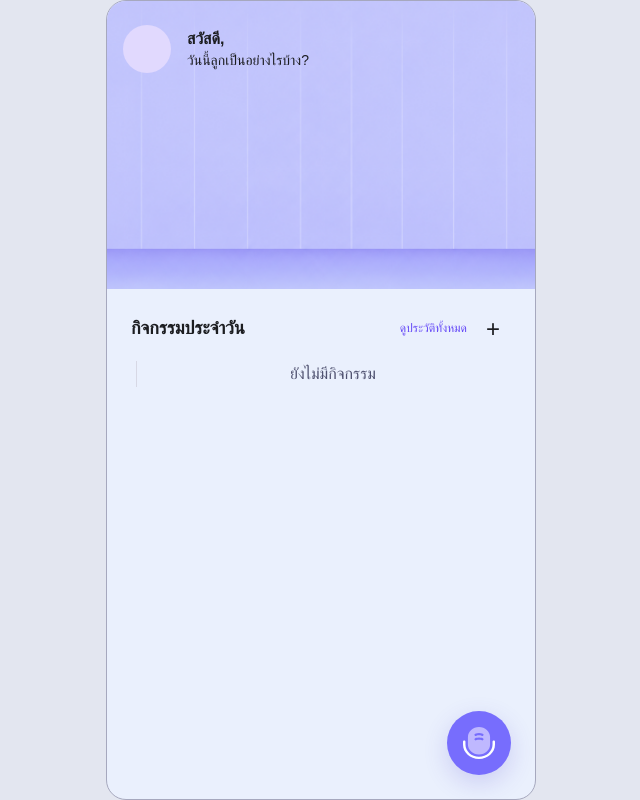
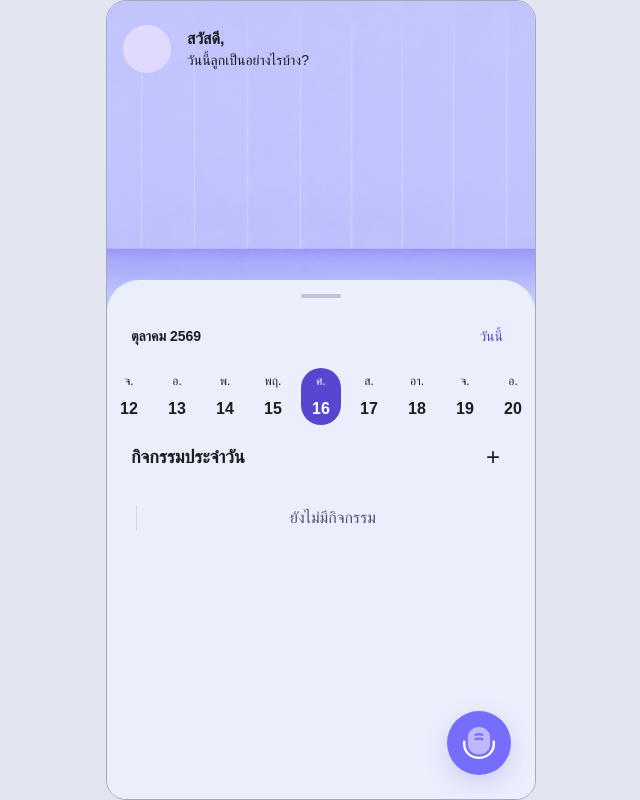
Before and after one commit to AYNO-I-KNOW/utopia-hackathon-2026, a Next.js app: page / in a window 1280 px wide. Shown: the whole page, without its empty margins (319-959 px from the left). Built offline with nearby package versions, Linux system fonts and the light colour scheme.

Commit message:
feat(home): add draggable activity sheet with horizontal date selection

```diff
--- a/src/content/development.ts
+++ b/src/content/development.ts
@@ -1,5 +1,8 @@
 /** Thai drafting copy for the development flow. */
 export const growthCopy = {
+  resizeSheet: "ขยายหรือย่อกิจกรรม",
+  today: "วันนี้",
+  chooseDate: "เลือกวันที่ดูกิจกรรม",
   noPeriodData: "ยังไม่มีข้อมูลในช่วงนี้",
   title: "พัฒนาการของลูก",
   add: "เพิ่มพัฒนาการ",
--- a/src/features/activities/activity-screen.tsx
+++ b/src/features/activities/activity-screen.tsx
@@ -1,7 +1,7 @@
 "use client";
 import { HomeHero } from "./home-hero";
 import { ActivityIcon } from "./activity-icon";
-import { growthCopy } from "@/content/development";
+import { ActivitySheet } from "./activity-sheet";
 import { copy } from "@/content";
 import { useEffect, useState } from "react";
 import Link from "next/link";
@@ -17,7 +17,6 @@ export function ActivityScreen() {
   const [date, setDate] = useState(""),
     [items, setItems] = useState<Activity[]>([]),
     [editing, setEditing] = useState(false),
-    [showHistory, setShowHistory] = useState(false),
     [error, setError] = useState("");
   useEffect(() => {
     setDate(dateKey());
@@ -53,66 +52,15 @@ export function ActivityScreen() {
         {error && <p role="alert">{error}</p>}
       </MobileShell>
     );
-  const selected = new Date((date || dateKey()) + "T12:00:00+07:00");
-  const start = new Date(selected);
-  start.setDate(start.getDate() - start.getDay());
   return (
     <MobileShell>
-      <section className="content timeline-content home-timeline">
+      <section className="home-dashboard home-timeline">
         <HomeHero />
-        <div className="activities-heading">
-          <h2>{growthCopy.daily}</h2>
-          <button
-            className="home-history-toggle"
-            aria-expanded={showHistory}
-            aria-controls="home-history"
-            onClick={() => setShowHistory(!showHistory)}
+        <ActivitySheet
+          date={date}
+          onDate={setDate}
+          onAdd={() => setEditing(true)}
         >
-            {growthCopy.history}
-          </button>
-          <button
-            aria-label={copy.addActivity}
-            onClick={() => setEditing(true)}
-          >
-            +
-          </button>
-        </div>
-        {showHistory && (
-          <div id="home-history" className="home-history">
-            <div className="calendar-top">
-              {" "}
-              <div className="week">
-                {Array.from({ length: 7 }, (_, i) => {
-                  const d = new Date(start);
-                  d.setDate(d.getDate() + i);
-                  const key = dateKey(d);
-                  return (
-                    <button
-                      key={key}
-                      className={key === date ? "primary" : ""}
-                      onClick={() => setDate(key)}
-                    >
-                      <small>
-                        {
-                          [
-                            copy.sun,
-                            copy.mon,
-                            copy.tue,
-                            copy.wed,
-                            copy.thu,
-                            copy.fri,
-                            copy.sat,
-                          ][d.getDay()]
-                        }
-                      </small>
-                      <b>{d.getDate()}</b>
-                    </button>
-                  );
-                })}
-              </div>
-            </div>
-          </div>
-        )}
           {error && <p role="alert">{error}</p>}
           <div className="activity-list">
             {items
@@ -137,6 +85,7 @@ export function ActivityScreen() {
               <p className="center">{copy.noActivities}</p>
             )}
           </div>
+        </ActivitySheet>
       </section>
       <Link
         href="/analysis"
--- /dev/null
+++ b/src/features/activities/activity-sheet.tsx
@@ -0,0 +1,162 @@
+"use client";
+
+import { useEffect, useRef, useState, type ReactNode } from "react";
+import { copy } from "@/content";
+import { growthCopy } from "@/content/development";
+import { dateKey } from "@/lib/date";
+import "./sheet.css";
+
+const snaps = [30, 65, 100] as const;
+
+export function ActivitySheet({
+  date,
+  onDate,
+  onAdd,
+  children,
+}: {
+  date: string;
+  onDate: (date: string) => void;
+  onAdd: () => void;
+  children: ReactNode;
+}) {
+  const [snap, setSnap] = useState<number>(65);
+  const [drag, setDrag] = useState(0);
+  const origin = useRef<number | null>(null);
+  const suppressClick = useRef(false);
+  const sheet = useRef<HTMLElement>(null);
+  const activeDay = useRef<HTMLButtonElement>(null);
+  const today = dateKey();
+  const selected = date || today;
+  const anchor = new Date(selected + "T12:00:00+07:00");
+  // Keep the rail stable while selecting nearby days so it does not jump.
+  const [railDate, setRailDate] = useState(selected);
+  const railAnchor = new Date(railDate + "T12:00:00+07:00");
+  useEffect(() => {
+    activeDay.current?.scrollIntoView({
+      block: "nearest",
+      inline: "center",
+      behavior: window.matchMedia("(prefers-reduced-motion: reduce)").matches
+        ? "instant"
+        : "smooth",
+    });
+  }, [selected, railDate]);
+  function finishDrag() {
+    if (origin.current === null) return;
+    const parentHeight = sheet.current?.parentElement?.clientHeight || 1;
+    suppressClick.current = Math.abs(drag) > 4;
+    const target = snap - (drag / parentHeight) * 100;
+    setSnap(
+      snaps.reduce<number>(
+        (best, point) =>
+          Math.abs(point - target) < Math.abs(best - target) ? point : best,
+        60,
+      ),
+    );
+    origin.current = null;
+    setDrag(0);
+  }
+  return (
+    <section
+      ref={sheet}
+      className="activity-sheet"
+      aria-label={growthCopy.daily}
+      data-dragging={origin.current !== null}
+      style={{ height: `calc(${snap}% - ${drag}px)` }}
+    >
+      <button
+        className="activity-sheet-handle"
+        aria-label={growthCopy.resizeSheet}
+        aria-expanded={snap === 100}
+        onClick={() => {
+          if (!suppressClick.current) setSnap(snap === 100 ? 65 : 100);
+          suppressClick.current = false;
+        }}
+        onKeyDown={(event) => {
+          if (event.key === "ArrowUp") {
+            event.preventDefault();
+            setSnap(snaps.find((point) => point > snap) ?? 100);
+          }
+          if (event.key === "ArrowDown") {
+            event.preventDefault();
+            setSnap([...snaps].reverse().find((point) => point < snap) ?? 30);
+          }
+        }}
+        onPointerDown={(event) => {
+          origin.current = event.clientY;
+          event.currentTarget.setPointerCapture(event.pointerId);
+        }}
+        onPointerMove={(event) => {
+          if (origin.current !== null) {
+            const delta = event.clientY - origin.current;
+            setDrag(delta);
+          }
+        }}
+        onPointerUp={finishDrag}
+        onPointerCancel={() => {
+          origin.current = null;
+          setDrag(0);
+        }}
+      >
+        <span />
+      </button>
+      <div className="activity-sheet-date-heading">
+        <label className="activity-sheet-calendar">
+          <span>
+            {anchor.toLocaleDateString("th-TH", {
+              month: "long",
+              year: "numeric",
+            })}
+          </span>
+          <input
+            type="date"
+            aria-label={growthCopy.date}
+            value={selected}
+            onChange={(event) => {
+              if (event.target.value) {
+                onDate(event.target.value);
+                setRailDate(event.target.value);
+              }
+            }}
+          />
+        </label>
+        <button
+          className="activity-sheet-today"
+          onClick={() => {
+            onDate(today);
+            setRailDate(today);
+          }}
+        >
+          {growthCopy.today}
+        </button>
+      </div>
+      <div className="activity-date-rail" aria-label={growthCopy.chooseDate}>
+        {Array.from({ length: 61 }, (_, index) => {
+          const day = new Date(railAnchor);
+          day.setDate(day.getDate() + index - 30);
+          const key = dateKey(day);
+          return (
+            <button
+              key={key}
+              ref={key === selected ? activeDay : undefined}
+              aria-pressed={key === selected}
+              aria-label={day.toLocaleDateString("th-TH", {
+                dateStyle: "full",
+              })}
+              onClick={() => onDate(key)}
+            >
+              <small>{growthCopy.days[day.getDay()]}</small>
+              <b>{day.getDate()}</b>
+            </button>
+          );
+        })}
+      </div>
+      <div className="activities-heading">
+        <h2>{growthCopy.daily}</h2>
+        <button aria-label={copy.addActivity} onClick={onAdd}>
+          +
+        </button>
+      </div>
+      <div className="activity-sheet-scroll">{children}</div>
+    </section>
+  );
+}
--- /dev/null
+++ b/src/features/activities/sheet.css
@@ -0,0 +1,125 @@
+.home-dashboard {
+  position: relative;
+  flex: 1;
+  min-height: 0;
+  overflow: hidden;
+  padding: 0;
+}
+.home-dashboard .home-hero {
+  margin: 0;
+  padding: 24px 16px 0;
+  min-height: 40%;
+}
+.activity-sheet {
+  position: absolute;
+  inset: auto 0 0;
+  display: flex;
+  flex-direction: column;
+  max-height: 100%;
+  min-height: 220px;
+  background: var(--color-growth-background);
+  border-radius: 32px 32px 0 0;
+  box-shadow: 0 -8px 32px #5746cf0d;
+  transition: height 360ms cubic-bezier(0.22, 1, 0.36, 1);
+  overflow: hidden;
+}
+.activity-sheet[data-dragging="true"] {
+  transition: none;
+}
+.activity-sheet-handle {
+  flex-shrink: 0;
+  width: 100%;
+  min-height: 32px;
+  display: grid;
+  place-items: center;
+  background: transparent;
+  border: 0;
+  touch-action: none;
+  cursor: grab;
+}
+.activity-sheet-handle:active {
+  cursor: grabbing;
+}
+.activity-sheet-handle span {
+  width: 40px;
+  height: 4px;
+  border-radius: 999px;
+  background: var(--color-text-muted);
+  opacity: 0.35;
+}
+.activity-sheet-date-heading {
+  display: flex;
+  align-items: center;
+  justify-content: space-between;
+  padding: 0 24px;
+}
+.activity-sheet-calendar {
+  position: relative;
+  font-size: 14px;
+  font-weight: 600;
+}
+.activity-sheet-calendar input {
+  position: absolute;
+  inset: 0;
+  opacity: 0;
+  width: 100%;
+  cursor: pointer;
+}
+.activity-sheet-today {
+  border: 0;
+  background: transparent;
+  color: var(--color-brand-pressed);
+  font-size: 14px;
+  padding: 8px;
+}
+.activity-date-rail {
+  display: flex;
+  gap: 8px;
+  overflow-x: auto;
+  flex-shrink: 0;
+  padding: 8px 24px;
+  scrollbar-width: none;
+  scroll-snap-type: x proximity;
+}
+.activity-date-rail button {
+  flex: 0 0 40px;
+  min-height: 56px;
+  display: flex;
+  flex-direction: column;
+  align-items: center;
+  justify-content: center;
+  gap: 4px;
+  border: 0;
+  border-radius: 999px;
+  padding: 4px;
+  background: transparent;
+  scroll-snap-align: center;
+}
+.activity-date-rail small {
+  font-size: 12px;
+}
+.activity-date-rail b {
+  font-size: 16px;
+  font-weight: 600;
+}
+.activity-date-rail button[aria-pressed="true"] {
+  background: var(--color-brand-pressed);
+  color: var(--color-on-brand);
+}
+.home-timeline .activity-sheet .activities-heading {
+  margin: 0;
+  padding: 0 24px;
+  flex-shrink: 0;
+}
+.activity-sheet-scroll {
+  flex: 1;
+  min-height: 0;
+  overflow-y: auto;
+  overscroll-behavior: contain;
+  padding: 16px 24px 112px;
+}
+@media (prefers-reduced-motion: reduce) {
+  .activity-sheet {
+    transition: none;
+  }
+}
```
Lines whose indentation alone changed are shown as unchanged.
